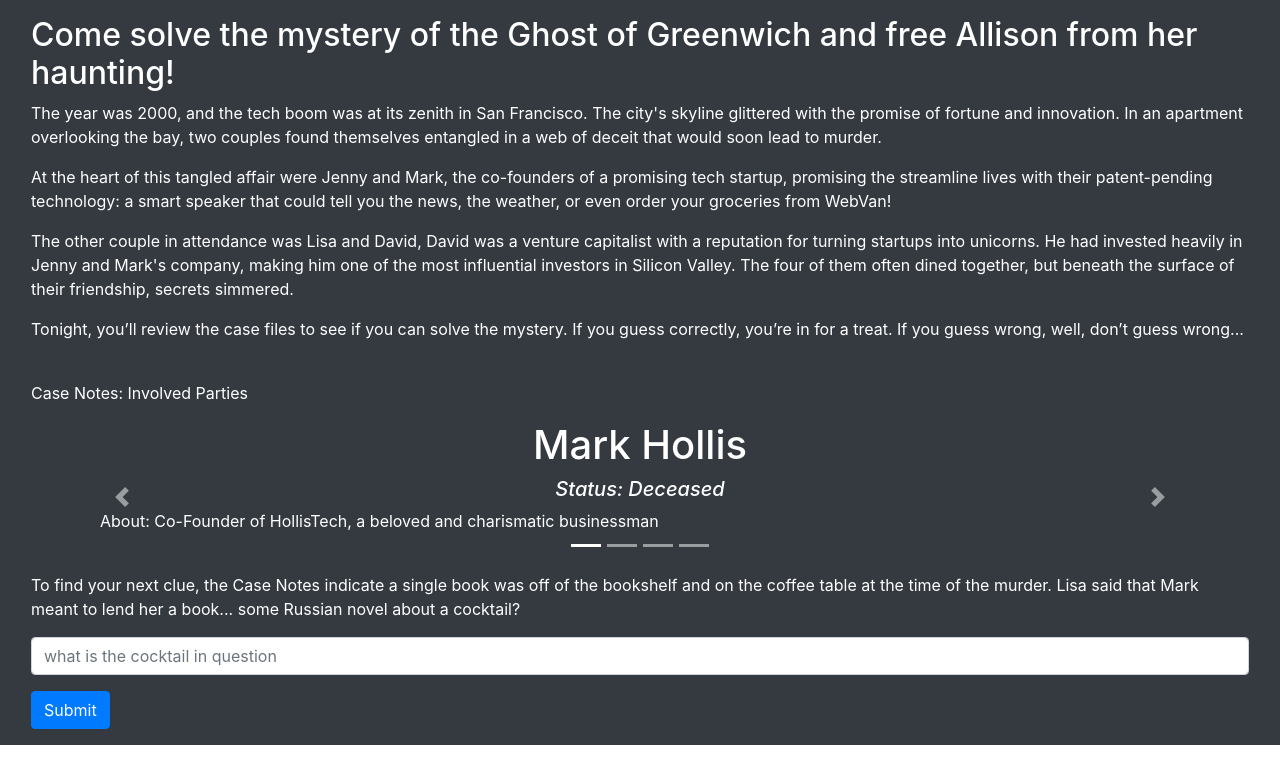
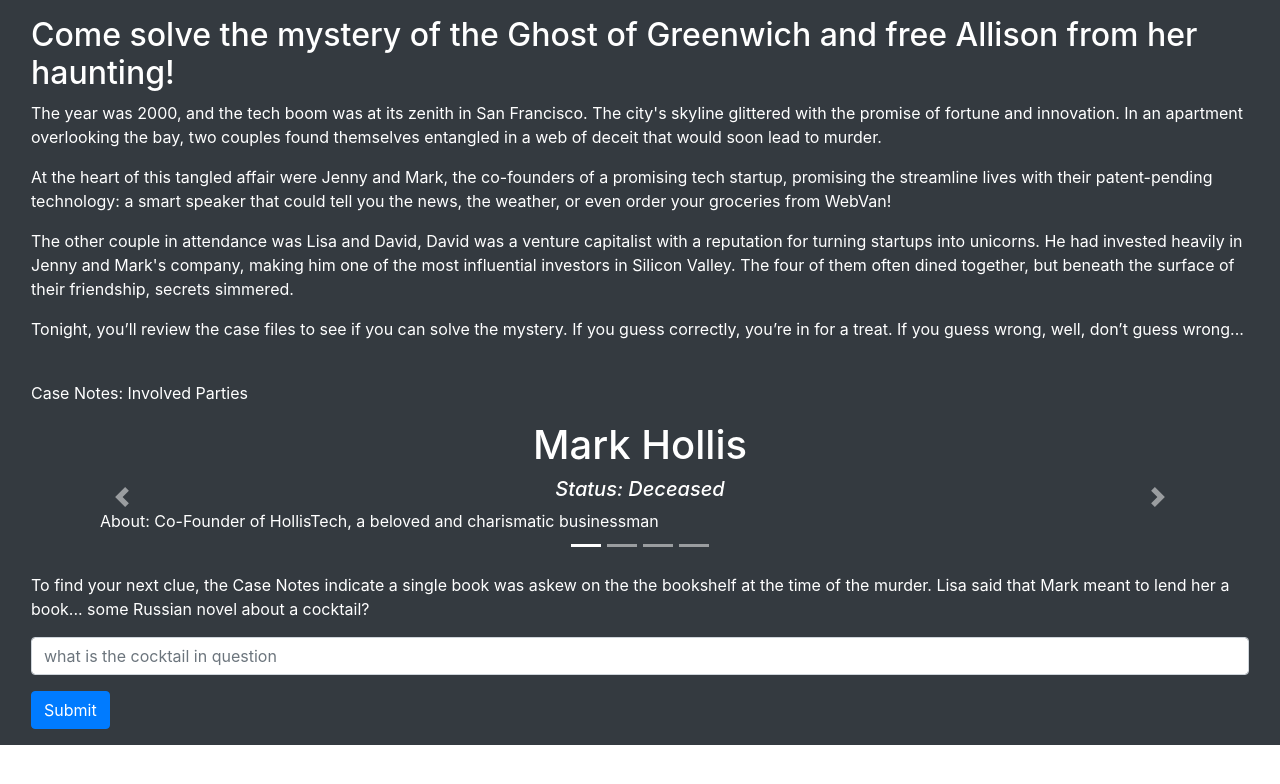
Before and after one commit to allisonbohannon/ghost_of_greenwich, a React (Create React App) app: page / in a window 1280 px wide. Shown: the top 784 px of the page. Built offline with nearby package versions, Linux system fonts and the light colour scheme.

Commit message:
" git commit -medits "

```diff
--- a/src/components/Home.js
+++ b/src/components/Home.js
@@ -17,7 +17,7 @@ const Home = () => {
        <p>Case Notes: Involved Parties </p>
        <Carousel/>
 
-        <p>To find your next clue, the Case Notes indicate a single book was off of the bookshelf and on the coffee table at the time of the murder. Lisa said that Mark meant to lend her a book... some Russian novel about a cocktail? </p>
+        <p>To find your next clue, the Case Notes indicate a single book was askew on the the bookshelf at the time of the murder. Lisa said that Mark meant to lend her a book... some Russian novel about a cocktail? </p>
 
        {pw1 === true? <Clue1 />: <Code1 setPw1={setPw1}/>}
 
```
